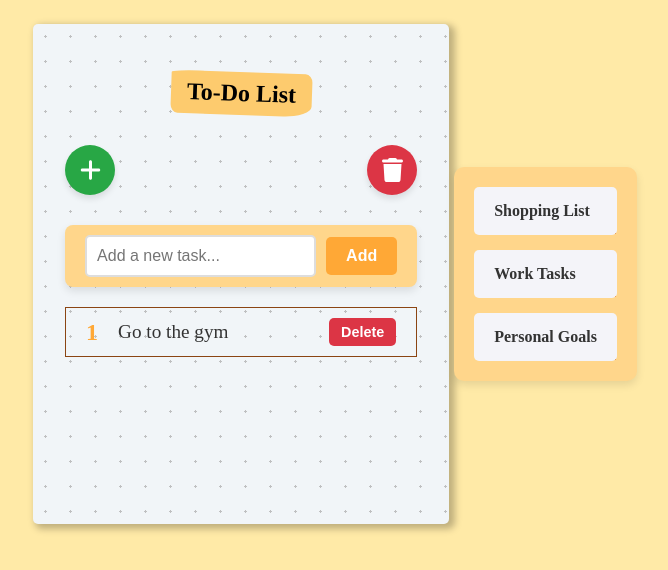
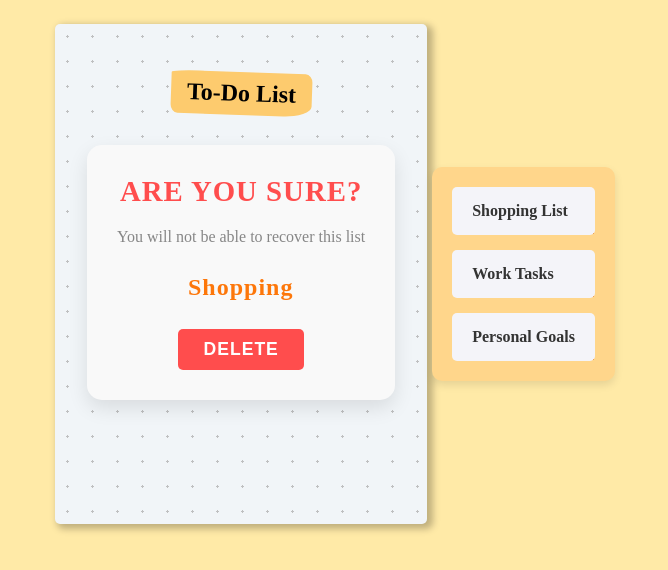
Before and after one commit to Rado-999/React---Practise, a React (Create React App) app in the folder To-Do List/: page / in a window 1280 px wide. Both pictures are taken after a click on the button "Delete". Shown: the top 570 px of the page, without its empty margins (305-973 px from the left). Built offline with nearby package versions, Linux system fonts and the light colour scheme.

Commit message:
Working on functionality - 1/2 is completed

```diff
--- a/To-Do List/src/components/CollectionsContainer.jsx
+++ b/To-Do List/src/components/CollectionsContainer.jsx
@@ -2,10 +2,10 @@ import React from "react";
 
 function CollectionsContainer() {
   return (
-    <div class="collection-container">
-      <div class="collection-item">Shopping List</div>
-      <div class="collection-item">Work Tasks</div>
-      <div class="collection-item">Personal Goals</div>
+    <div className="collection-container">
+      <div className="collection-item">Shopping List</div>
+      <div className="collection-item">Work Tasks</div>
+      <div className="collection-item">Personal Goals</div>
     </div>
   );
 }
--- a/To-Do List/src/components/Context/AppProvider.jsx
+++ b/To-Do List/src/components/Context/AppProvider.jsx
@@ -6,6 +6,8 @@ const AppProvider = ({ children }) => {
   const [createBtnIsClicked ,setCreateBtnIsClicked] = useState(false)
   const [isSaved, setIsSaved] = useState(true)
   const [itemID, setItemID] = useState(0)
+  const [deleteBtnIsClicked, setDeleteBtnIsClicked] = useState(false)
+  const [currentList,setCurrentList] = useState({tasks:[]})
 
 
   const context = {
@@ -17,6 +19,10 @@ const AppProvider = ({ children }) => {
     setIsSaved:setIsSaved,
     itemID:itemID,
     setItemID:setItemID,
+    deleteBtnIsClicked:deleteBtnIsClicked,
+    setDeleteBtnIsClicked:setDeleteBtnIsClicked,
+    currentList:currentList,
+    setCurrentList:setCurrentList,
   }
 
   return <AppContext.Provider value={context}>{children}</AppContext.Provider>;
--- a/To-Do List/src/components/CurrentList.jsx
+++ b/To-Do List/src/components/CurrentList.jsx
@@ -1,16 +1,24 @@
 import React, { useContext } from "react";
 import AppContext from "./Context/AppContext";
-import ToDoItem from "./ToDoItem"
+import ToDoItem from "./ToDoItem";
 
-function CurrentList(){
-    const {listsCollection,isSaved,itemID,setItemID} = useContext(AppContext)
+function CurrentList() {
+  const { currentList,setCurrentList } = useContext(AppContext);
 
-    return(
-        <div className="current-list-container">
-            {listsCollection.map((item)=><ToDoItem key = {1} id={2} item={item} />)}
-            {!isSaved && <button className="current-list-save-btn">Save</button>}
-        </div>
-    )
+    function deleteTask (taskID) {
+        setCurrentList((prevState)=>({
+            ...prevState,
+            tasks:prevState['tasks'].filter((task)=> task.taskID !== taskID)
+        }))
+    }
+
+  return (
+    <div className="current-list-container">
+      {currentList["tasks"].map((task, index) => (
+        <ToDoItem deleteTask= {deleteTask} key={task.taskID} taskInfo={task} number={index + 1} />
+      ))}
+    </div>
+  );
 }
 
-export default CurrentList
+export default CurrentList;
--- a/To-Do List/src/components/DeleteAlert.jsx
+++ b/To-Do List/src/components/DeleteAlert.jsx
@@ -2,19 +2,13 @@ import React from "react";
 
 function DeleteAlert() {
   return (
-    <div className="alert-container">
-      <div className="alert">
-        <p className="alert-header">
-          Are you sure you want to delete "" list
-        </p>
-        <p className="alert-question">Please Confirm</p>
-        <div className="alert-buttons">
-          <button className="dont-save-btn">Confirm</button>
-          <button className="cancel-btn">Cancel</button>
-        </div>
-      </div>
+    <div className="delete-container">
+      <h2 className="delete-header">Are you sure?</h2>
+      <p className="delete-alert">You will not be able to recover this list</p>
+      <span className="delete-list-name">Shopping</span>
+      <button className="delete-button">Delete</button>
     </div>
   );
 }
 
-export default DeleteAlert
+export default DeleteAlert;
--- a/To-Do List/src/components/ListContainer.jsx
+++ b/To-Do List/src/components/ListContainer.jsx
@@ -2,9 +2,10 @@ import React, { useContext } from "react";
 import AppContext from "./Context/AppContext";
 import CreateList from "./CreateList";
 import ListMenu from "./ListMenu";
+import DeleteAlert from "./DeleteAlert"
 
 function ListContainer() {
-  const { listsCollection, createBtnIsClicked} =
+  const { listsCollection, createBtnIsClicked, deleteBtnIsClicked} =
     useContext(AppContext);
 
   function isListsCollectionEmpty() {
@@ -14,6 +15,9 @@ function ListContainer() {
   function manageList() {
     if (isListsCollectionEmpty() || createBtnIsClicked) {
       return <CreateList />;
+    }
+    if(deleteBtnIsClicked){
+      return <DeleteAlert />
     }
     return <ListMenu />;
   }
--- a/To-Do List/src/components/ListMenu.jsx
+++ b/To-Do List/src/components/ListMenu.jsx
@@ -1,23 +1,69 @@
-import React from "react";
+import React, { useContext, useState } from "react";
 import ToDoItemInput from "./ToDoItemInput";
 import CurrentList from "./CurrentList";
 import { FontAwesomeIcon } from "@fortawesome/react-fontawesome";
 import { faTrash, faPlus } from "@fortawesome/free-solid-svg-icons";
+import AppContext from "./Context/AppContext";
 
 function ListMenu() {
+  const [taskID, setTaskID] = useState(1);
+  const {
+    setCreateBtnIsClicked,
+    setDeleteBtnIsClicked,
+    currentList,
+    setCurrentList,
+  } = useContext(AppContext);
+
+  function handleCreateListButton() {
+    setCreateBtnIsClicked(true);
+  }
+
+  function handleDeleteListBtn() {
+    setDeleteBtnIsClicked(true);
+  }
+
+  function handleAddTask(userToDoItemInput) {
+    const currentListToDoTasks = currentList["tasks"];
+    const itemsToLowerCase = currentListToDoTasks.map((task) =>
+      task.taskName.toLowerCase()
+    );
+    if (userToDoItemInput.length < 3 || itemAlreadyInListCollection()) {
+      return;
+    }
+
+    function itemAlreadyInListCollection() {
+      return itemsToLowerCase.includes(userToDoItemInput.toLowerCase());
+    }
+
+    setCurrentList((prevState) => ({
+      ...prevState,
+      tasks: [
+        ...prevState.tasks,
+        { taskID: taskID, taskName: userToDoItemInput },
+      ],
+    }));
+    setTaskID(taskID + 1);
+  }
+
   return (
     <div className="list-menu-container">
       <div className="list-menu-navigation">
-        <button className="list-menu-navigation-button add">
+        <button
+          onClick={handleCreateListButton}
+          className="list-menu-navigation-button add"
+        >
           <span className="label">Add</span>
           <FontAwesomeIcon className="icon" icon={faPlus} />
         </button>
-        <button className="list-menu-navigation-button delete">
+        <button
+          onClick={handleDeleteListBtn}
+          className="list-menu-navigation-button delete"
+        >
           <span className="label">Delete</span>
           <FontAwesomeIcon className="icon" icon={faTrash} />
         </button>
       </div>
-      <ToDoItemInput />
+      <ToDoItemInput handleAddTask={handleAddTask} />
       <CurrentList />
     </div>
   );
--- a/To-Do List/src/components/ToDoItem.jsx
+++ b/To-Do List/src/components/ToDoItem.jsx
@@ -1,15 +1,29 @@
 import React, { useState } from "react";
 
-function ToDoItem(){
-    const [isDone,setIsDone] = useState()
+function ToDoItem({ taskInfo, number, deleteTask }) {
+  const [isDone, setIsDone] = useState(false);
 
-    return (
-        <div className="todo-item-container">
-            <span className="todo-item-number">1</span>
-            <p className="todo-item">Go to the gym</p>
-            <button className="todo-delete">Delete</button>
-        </div>
-    )
+  function handleTaskNameClick() {
+    setIsDone(!isDone);
+  }
+
+  function handleDeleteBtnClick() {
+    deleteTask(taskInfo.taskID)
+  }
+
+  return (
+    <div className={`todo-item-container`}>
+      <span className="todo-item-number">{number}</span>
+      <p onClick={handleTaskNameClick} className={`todo-item ${isDone ? "completed" : ""}`}>
+        {taskInfo.taskName}
+      </p>
+      {isDone && (
+        <button onClick={handleDeleteBtnClick} className="todo-delete">
+          Delete
+        </button>
+      )}
+    </div>
+  );
 }
 
-export default ToDoItem
+export default ToDoItem;
--- a/To-Do List/src/components/ToDoItemInput.jsx
+++ b/To-Do List/src/components/ToDoItemInput.jsx
@@ -1,10 +1,28 @@
-import React from "react";
+import React, {useState } from "react";
 
-function ToDoItemInput() {
+function ToDoItemInput({handleAddTask}) {
+  const [userToDoItemInput, setUserToDoItemInput] = useState("");
+
+  function handleUserInput(e) {
+    setUserToDoItemInput(e.target.value);
+  }
+
+  function handleAddTaskButton(e){
+    e.preventDefault()
+    handleAddTask(userToDoItemInput)
+    setUserToDoItemInput('')
+  }
+
   return (
     <form className="item-input-form">
-      <input className="todo-input" type="text" placeholder="Add a new task..." />
-      <button className="todo-btn">
+      <input
+        onChange={handleUserInput}
+        value={userToDoItemInput}
+        className="todo-input"
+        type="text"
+        placeholder="Add a new task..."
+      />
+      <button onClick={handleAddTaskButton} className="todo-btn">
         <span>Add</span>
       </button>
     </form>
--- a/To-Do List/src/components/css/style.css
+++ b/To-Do List/src/components/css/style.css
@@ -194,7 +194,7 @@ body {
 .todo-item-container{
   display: flex;
   align-items: center;
-  justify-content: space-between;
+  justify-content: flex-start;
   padding: 10px 20px;
   width: 100%;
   gap: 20px;
@@ -211,11 +211,12 @@ body {
 .todo-item{
   flex: 1;
   font-size: 1.2rem;
+  text-align: left;
   margin: 0px;
   max-width: 200px;
   color: #333333;
   cursor: pointer;
-  /* position: relative; */
+  position: relative;
   transition: color 0.3s ease;
 }
 
@@ -230,8 +231,8 @@ body {
   right: 0;
   bottom: 50%;
   height: 2px;
-  background: #6c63ff;
-  animation: line-through 0.3s ease forwards;
+  background: #c46f00;
+  animation: line-through 0.5s ease forwards;
 }
 
 @keyframes line-through {
@@ -266,7 +267,7 @@ body {
   transform: translateY(1px);
 }
 
-/* Create List Input  */
+/* Create List  */
 
 .create-list-alert-container {
   background: #ffb223a1;
@@ -297,7 +298,7 @@ body {
 
 .create-list-alert-input {
   width: 80%;
-  padding: 5px;
+  padding: 5px 10px;
   border: 2px solid #ddd;
   border-radius: 5px;
   font-size: 1rem;
@@ -327,6 +328,128 @@ body {
 .create-list-alert-create-btn:hover {
   background: #ff9100;
 }
+
+
+.delete-container {
+  max-width: 350px;
+  padding: 30px;
+  background-color: #f9f9f9;
+  border-radius: 15px;
+  box-shadow: 0 8px 20px rgba(0, 0, 0, 0.1);
+  display: flex;
+  flex-direction: column;
+  align-items: center;
+  gap: 20px;
+  opacity: 0;
+  transform: translateY(30px);
+  animation: fadeInUp 0.5s ease-out forwards;
+}
+
+@keyframes fadeInUp {
+  0% {
+    opacity: 0;
+    transform: translateY(30px);
+  }
+  100% {
+    opacity: 1;
+    transform: translateY(0);
+  }
+}
+
+.delete-container:hover {
+  transform: translateY(-5px);
+  box-shadow: 0 12px 30px rgba(0, 0, 0, 0.15);
+}
+
+.delete-header {
+  font-size: 1.8rem;
+  font-weight: 600;
+  color: #ff4d4d;
+  margin: 0;
+  text-transform: uppercase;
+  letter-spacing: 1px;
+}
+
+.delete-alert {
+  font-size: 1rem;
+  color: #555555;
+  font-weight: 400;
+  margin: 0;
+  opacity: 0;
+  animation: fadeInAlert 0.6s ease-out 0.3s forwards;
+}
+
+@keyframes fadeInAlert {
+  0% {
+    opacity: 0;
+  }
+  100% {
+    opacity: 0.7;
+  }
+}
+
+.delete-list-name {
+  font-size: 1.5rem;
+  font-weight: 700;
+  color: #fd770a;
+  padding: 8px 16px;
+  letter-spacing: 1px;
+  transform: scale(0);
+  animation: scaleUp 0.4s ease-out 0.7s forwards;
+}
+
+@keyframes scaleUp {
+  0% {
+    transform: scale(0);
+  }
+  100% {
+    transform: scale(1);
+  }
+}
+
+.delete-button {
+  padding: 10px 25px;
+  font-size: 1.1rem;
+  font-weight: 600;
+  color: #ffffff;
+  background-color: #ff4d4d;
+  border: none;
+  border-radius: 5px;
+  cursor: pointer;
+  text-transform: uppercase;
+  letter-spacing: 1px;
+  transition: background-color 0.3s ease, transform 0.2s ease;
+  position: relative;
+  overflow: hidden;
+}
+
+.delete-button:hover {
+  background-color: #e60000;
+  transform: scale(1.05);
+}
+
+.delete-button::before {
+  content: '';
+  position: absolute;
+  top: 0;
+  left: 50%;
+  width: 0;
+  height: 100%;
+  background-color: rgba(255, 255, 255, 0.2);
+  transform: translateX(-50%);
+  transition: width 0.4s ease;
+  z-index: 0;
+}
+
+.delete-button:hover::before {
+  width: 100%;
+}
+
+.delete-button span {
+  position: relative;
+  z-index: 1;
+}
+
 
 /* Previous Lists Menu Design */
 
```
